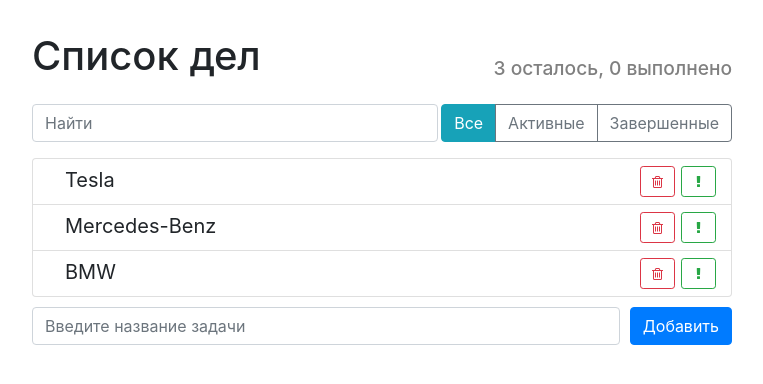
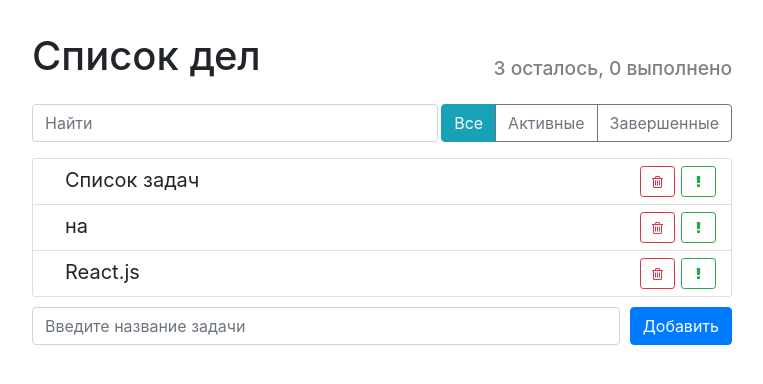
Before and after one commit to honeybaey/todo-app, a React (Create React App) app: page / in a window 1280 px wide. Shown: the top 384 px of the page, without its empty margins (258-1021 px from the left). Built offline with nearby package versions, Linux system fonts and the light colour scheme.

Commit message:
changeg the text in the default tasks

```diff
--- a/src/components/App/App.js
+++ b/src/components/App/App.js
@@ -24,9 +24,9 @@
 
     this.state = {
       todoData: [
-        this.createItem("Tesla"),
-        this.createItem("Mercedes-Benz"),
-        this.createItem("BMW"),
+        this.createItem("Список задач"),
+        this.createItem("на"),
+        this.createItem("React.js"),
       ],
       term: "",
       filter: "all",
```
